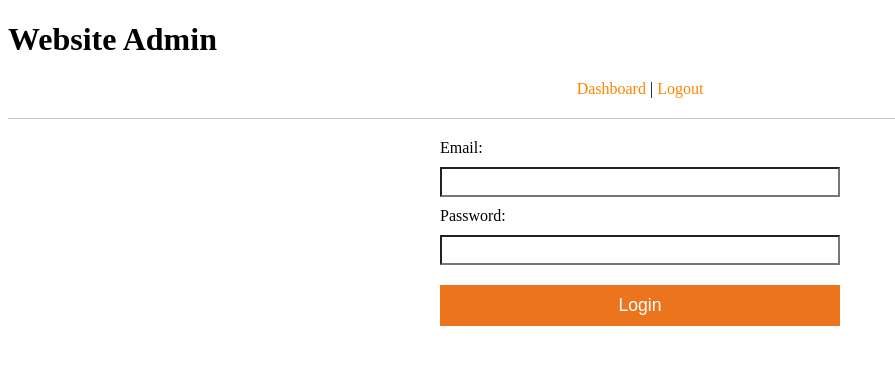
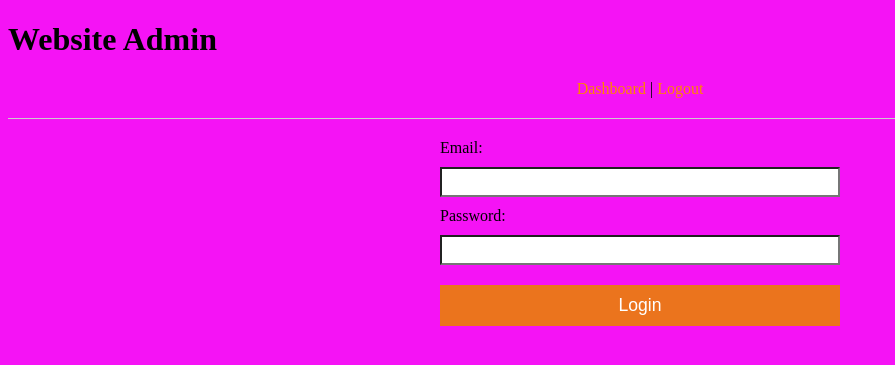
Before and after one commit to frakenom/cms-group9, a PHP site: page /admin/index.php in a window 1280 px wide. Shown: the top 365 px of the page, without its empty margins (0-895 px from the left). Run offline with PHP 8.4, Linux system fonts and the light colour scheme; data that the repository does not hold is empty; some libraries are stand-ins or nearby versions.

Commit message:
Update styles.css

```diff
--- a/admin/styles.css
+++ b/admin/styles.css
@@ -1,5 +1,6 @@
 
 body {
+  background-color: rgb(245, 19, 245);
 }
 
 a:link,
```
